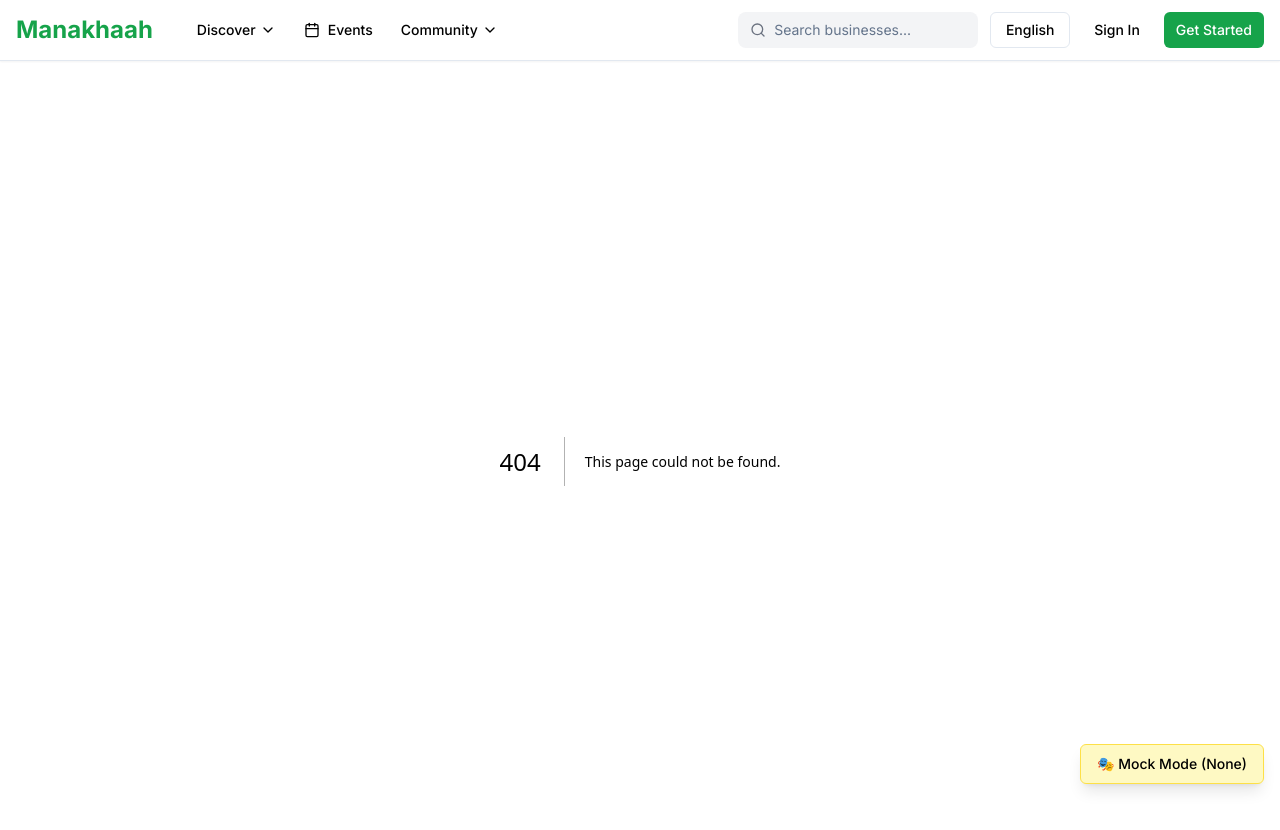
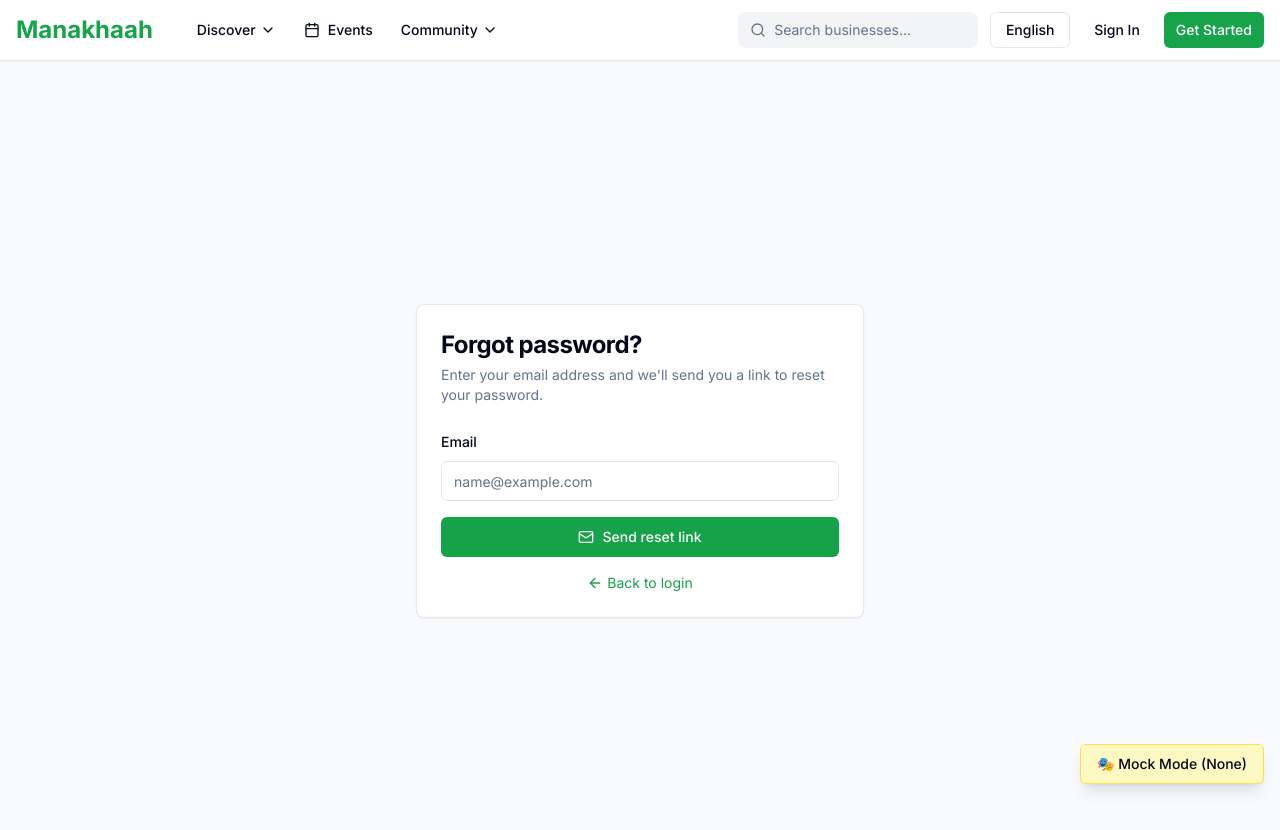
Before and after one commit to kameqazi1/Manaakhah, a Next.js app: page /forgot-password in a window 1280 px wide. Before the commit this address had no page. Shown: the top 830 px of the page. Built offline with nearby package versions, Linux system fonts and the light colour scheme.

Commit message:
feat(02-01): create forgot-password page
- Add /forgot-password page with email form
- Always show success message to prevent email enumeration
- Include spam folder reminder and expiry notice
- Link back to login page

```diff
--- /dev/null
+++ b/app/forgot-password/page.tsx
@@ -0,0 +1,121 @@
+"use client";
+
+import { useState } from "react";
+import Link from "next/link";
+import { Button } from "@/components/ui/button";
+import { Input } from "@/components/ui/input";
+import { Label } from "@/components/ui/label";
+import { Card, CardContent, CardDescription, CardHeader, CardTitle } from "@/components/ui/card";
+import { Mail, ArrowLeft, Loader2, CheckCircle } from "lucide-react";
+
+export default function ForgotPasswordPage() {
+  const [email, setEmail] = useState("");
+  const [loading, setLoading] = useState(false);
+  const [submitted, setSubmitted] = useState(false);
+
+  const handleSubmit = async (e: React.FormEvent) => {
+    e.preventDefault();
+    setLoading(true);
+
+    try {
+      await fetch("/api/auth/forgot-password", {
+        method: "POST",
+        headers: { "Content-Type": "application/json" },
+        body: JSON.stringify({ email }),
+      });
+
+      // Always show success to prevent email enumeration
+      setSubmitted(true);
+    } catch (err) {
+      // Even on error, show success to prevent enumeration
+      setSubmitted(true);
+    } finally {
+      setLoading(false);
+    }
+  };
+
+  if (submitted) {
+    return (
+      <div className="min-h-screen flex items-center justify-center bg-gray-50 px-4">
+        <Card className="w-full max-w-md">
+          <CardHeader className="text-center">
+            <div className="flex justify-center mb-4">
+              <CheckCircle className="h-12 w-12 text-green-600" />
+            </div>
+            <CardTitle className="text-2xl font-bold">Check your email</CardTitle>
+            <CardDescription className="text-base mt-2">
+              If an account exists with this email, we&apos;ve sent a password reset link.
+            </CardDescription>
+          </CardHeader>
+          <CardContent className="space-y-4">
+            <div className="bg-amber-50 border border-amber-200 rounded-md p-3">
+              <p className="text-sm text-amber-800">
+                <Mail className="h-4 w-4 inline-block mr-2" />
+                Don&apos;t forget to check your spam folder.
+              </p>
+            </div>
+            <p className="text-center text-sm text-gray-600">
+              The link will expire in 1 hour.
+            </p>
+            <Link href="/login" className="block">
+              <Button variant="outline" className="w-full">
+                <ArrowLeft className="h-4 w-4 mr-2" />
+                Back to login
+              </Button>
+            </Link>
+          </CardContent>
+        </Card>
+      </div>
+    );
+  }
+
+  return (
+    <div className="min-h-screen flex items-center justify-center bg-gray-50 px-4">
+      <Card className="w-full max-w-md">
+        <CardHeader className="space-y-1">
+          <CardTitle className="text-2xl font-bold">Forgot password?</CardTitle>
+          <CardDescription>
+            Enter your email address and we&apos;ll send you a link to reset your password.
+          </CardDescription>
+        </CardHeader>
+        <CardContent>
+          <form onSubmit={handleSubmit} className="space-y-4">
+            <div className="space-y-2">
+              <Label htmlFor="email">Email</Label>
+              <Input
+                id="email"
+                type="email"
+                placeholder="name@example.com"
+                value={email}
+                onChange={(e) => setEmail(e.target.value)}
+                required
+              />
+            </div>
+
+            <Button type="submit" className="w-full" disabled={loading}>
+              {loading ? (
+                <>
+                  <Loader2 className="h-4 w-4 mr-2 animate-spin" />
+                  Sending...
+                </>
+              ) : (
+                <>
+                  <Mail className="h-4 w-4 mr-2" />
+                  Send reset link
+                </>
+              )}
+            </Button>
+
+            <Link
+              href="/login"
+              className="flex items-center justify-center text-sm text-primary hover:underline"
+            >
+              <ArrowLeft className="h-4 w-4 mr-1" />
+              Back to login
+            </Link>
+          </form>
+        </CardContent>
+      </Card>
+    </div>
+  );
+}
```
